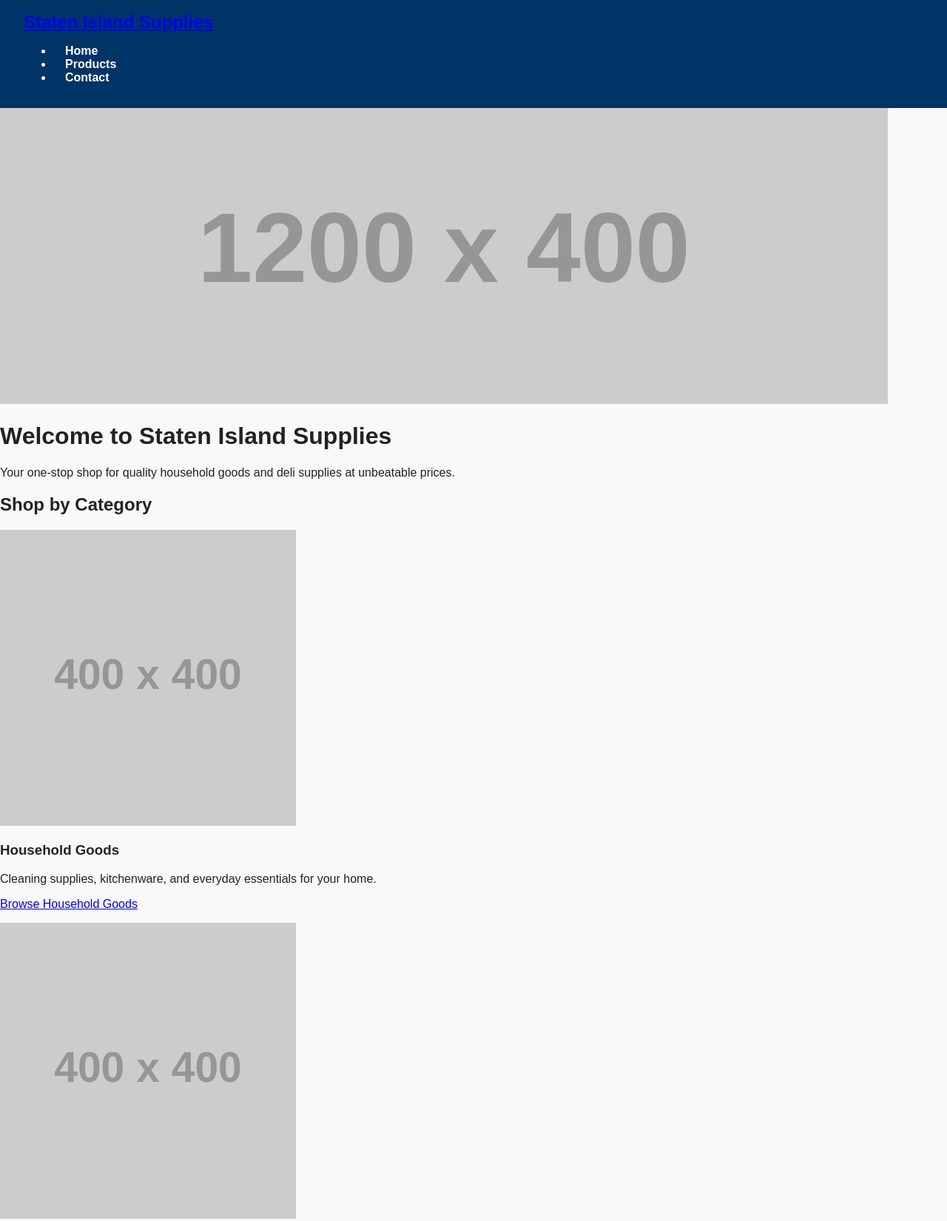
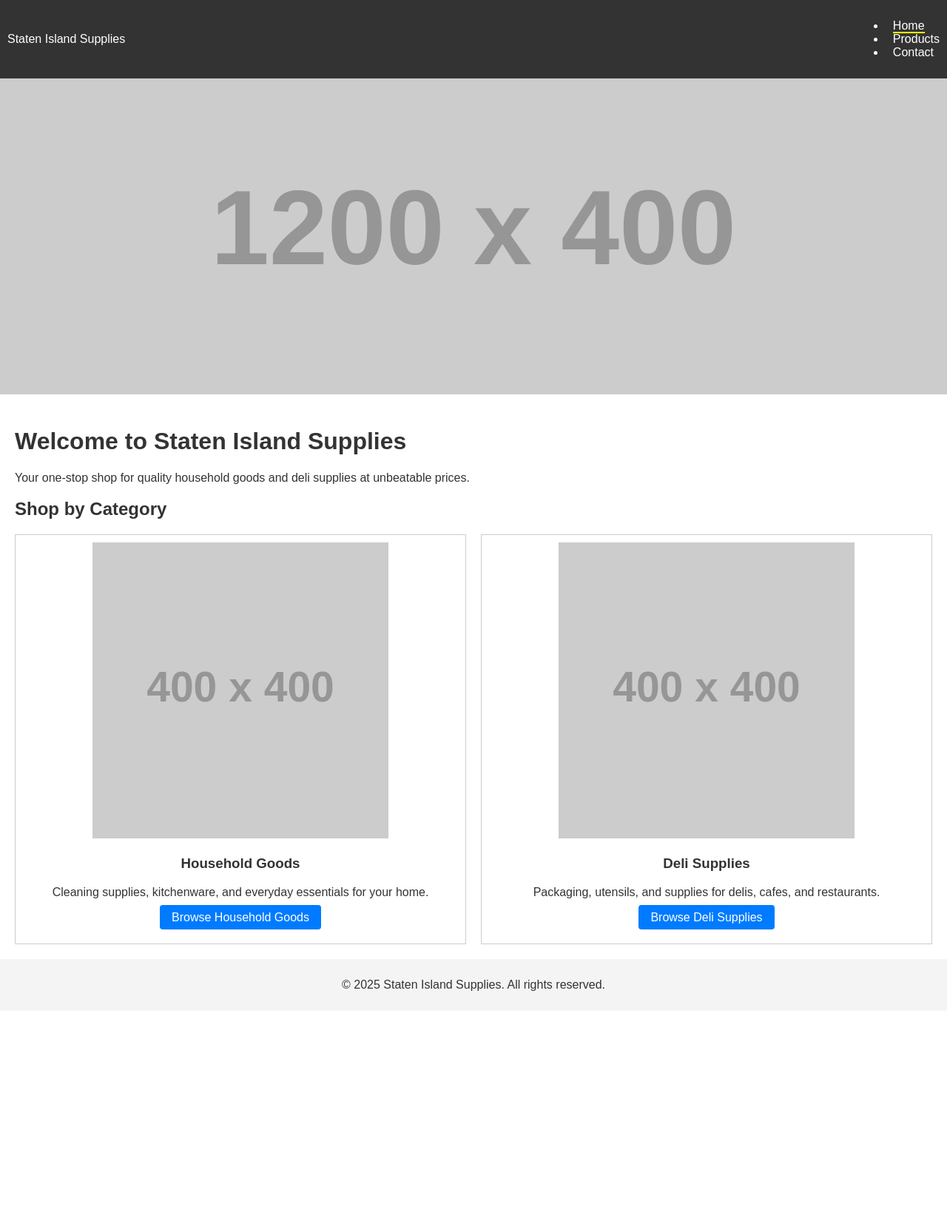
Before and after one commit to CS2005SUPPLIESLLC/statenislandsupplies, a plain HTML site: page index.html in a window 1280 px wide. Shown: the top 1650 px of the page at 74% size. After the commit the page ends 1366 px from the top, so only its background shows below. Drawn offline with Linux system fonts and the light colour scheme; placeholder pictures from the web are drawn by us.

Commit message:
Update style.css

```diff
--- a/style.css
+++ b/style.css
@@ -1,67 +1,71 @@
-
-* { box-sizing: border-box; }
+* {
+  box-sizing: border-box;
+}
 body {
+  margin: 0;
   font-family: Arial, sans-serif;
-    margin: 0;
-    background: #f9f9f9;
-    color: #222;
+  color: #333;
 }
 header {
-    background: #003366;
+  background: #333;
   color: white;
+  padding: 10px 0;
+}
+header .container {
   display: flex;
   justify-content: space-between;
   align-items: center;
-    padding: 1em 2em;
 }
-.logo {
-    font-size: 1.5em;
-    font-weight: bold;
-}
-nav a {
+header a {
   color: white;
   text-decoration: none;
-    margin-left: 1em;
-    font-weight: bold;
+  margin: 0 10px;
 }
-.shop-header {
-    padding: 2em;
-    text-align: center;
-    background: #fff;
+header a.active {
+  border-bottom: 2px solid yellow;
+}
+main .container {
+  padding: 20px;
+}
+.hero img {
+  width: 100%;
+  height: auto;
+}
+.category-grid, .product-grid, .contact-grid {
+  display: grid;
+  gap: 20px;
+}
+.category-grid {
+  grid-template-columns: 1fr 1fr;
 }
 .product-grid {
-    display: grid;
-    grid-template-columns: repeat(auto-fill, minmax(220px, 1fr));
-    gap: 2em;
-    padding: 2em;
+  grid-template-columns: repeat(auto-fit, minmax(300px, 1fr));
 }
-.product {
-    background: #fff;
-    border: 1px solid #ddd;
-    border-radius: 8px;
-    padding: 1em;
+.product-item, .category {
+  border: 1px solid #ccc;
+  padding: 10px;
   text-align: center;
-    box-shadow: 0 2px 6px rgba(0,0,0,0.05);
 }
-.product img {
-    width: 100%;
-    height: auto;
-    border-radius: 4px;
-}
-.product h4 {
-    margin: 0.5em 0 0.2em;
-}
-.product p {
-    font-size: 0.9em;
-    color: #555;
-}
-.product span {
-    font-weight: bold;
-    color: #d22;
+.contact-grid {
+  grid-template-columns: 1fr 1fr;
 }
 footer {
   text-align: center;
-    background: #eee;
-    padding: 1em;
-    font-size: 0.9em;
+  padding: 10px;
+  background: #f4f4f4;
 }
+.btn {
+  background: #007bff;
+  color: white;
+  padding: 8px 16px;
+  text-decoration: none;
+  border-radius: 4px;
+}
+.btn:hover {
+  background: #0056b3;
+}
+@media (max-width: 600px) {
+  .category-grid, .contact-grid {
+    grid-template-columns: 1fr;
+  }
+}
```
Lines whose indentation alone changed are shown as unchanged.
